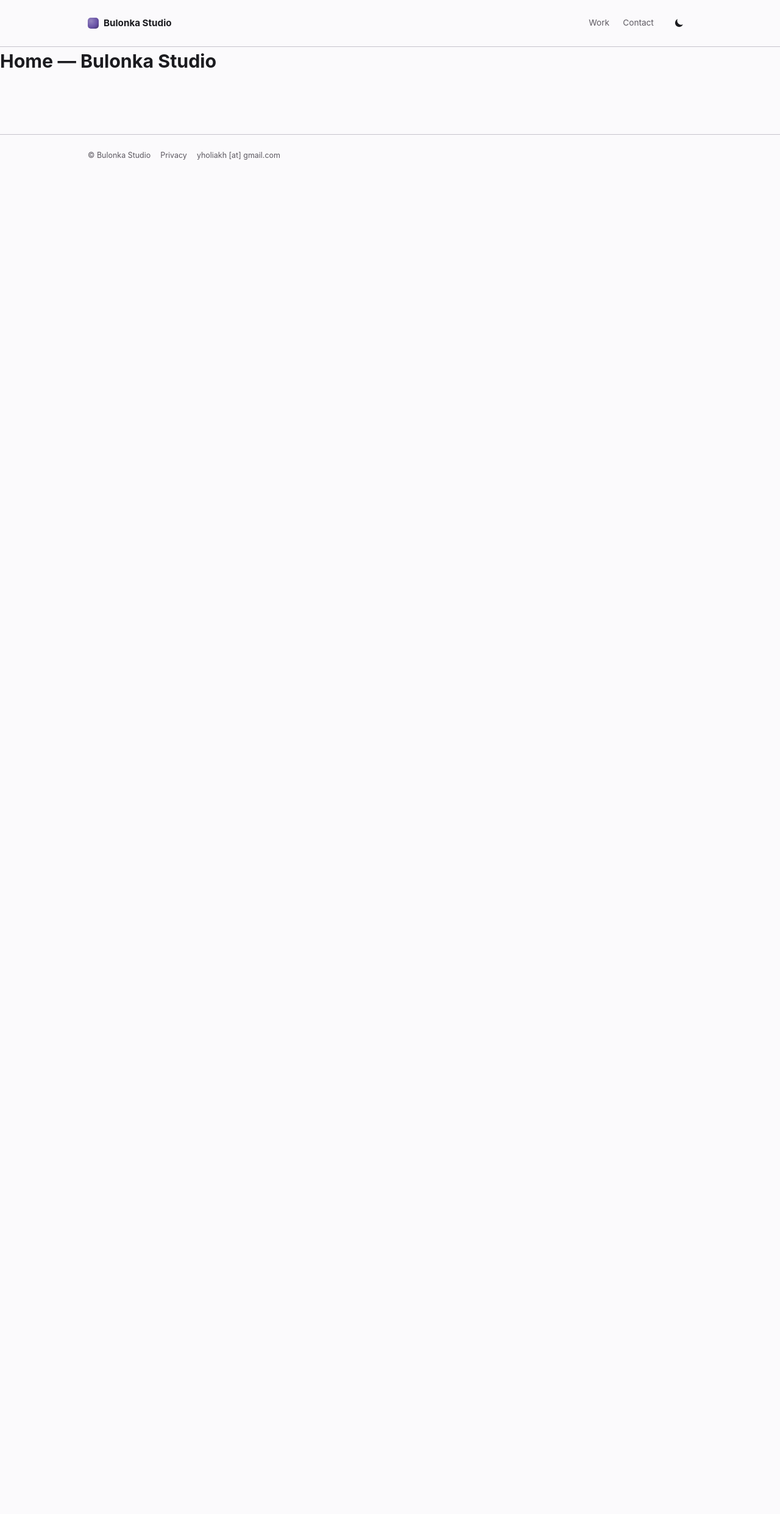
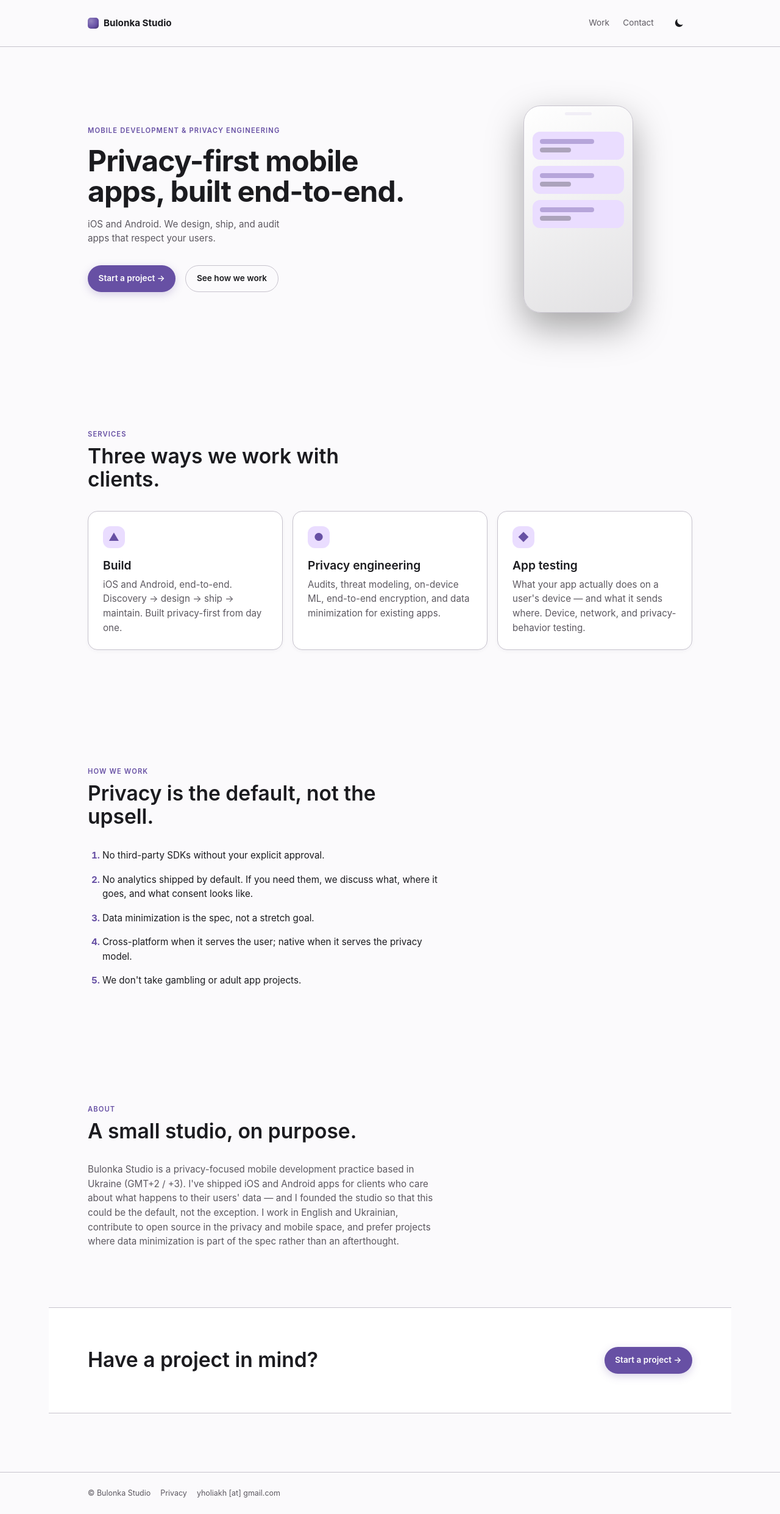
Before and after one commit to bulonka-studio/bulonka-studio.github.io, a Vue app: page / in a window 1280 px wide. Shown: the whole page at 61% size. Before the commit the page ends 800 px from the top, so only its background shows below. Built offline with nearby package versions, Linux system fonts and the light colour scheme.

Commit message:
Build Home page: hero, services, principles, about, contact CTA

```diff
--- a/src/pages/Home.vue
+++ b/src/pages/Home.vue
@@ -1,3 +1,146 @@
+<script setup>
+import Button from '../components/Button.vue';
+import ServiceCard from '../components/ServiceCard.vue';
+import PhoneMockup from '../components/PhoneMockup.vue';
+
+const services = [
+  {
+    title: 'Build',
+    glyph: '▲',
+    body: 'iOS and Android, end-to-end. Discovery → design → ship → maintain. Built privacy-first from day one.',
+  },
+  {
+    title: 'Privacy engineering',
+    glyph: '●',
+    body: 'Audits, threat modeling, on-device ML, end-to-end encryption, and data minimization for existing apps.',
+  },
+  {
+    title: 'App testing',
+    glyph: '◆',
+    body: "What your app actually does on a user's device — and what it sends where. Device, network, and privacy-behavior testing.",
+  },
+];
+
+const principles = [
+  'No third-party SDKs without your explicit approval.',
+  'No analytics shipped by default. If you need them, we discuss what, where it goes, and what consent looks like.',
+  'Data minimization is the spec, not a stretch goal.',
+  'Cross-platform when it serves the user; native when it serves the privacy model.',
+  "We don't take gambling or adult app projects.",
+];
+</script>
+
 <template>
-  <main><h1>Home — Bulonka Studio</h1></main>
+  <!-- Hero -->
+  <section class="section page hero">
+    <div class="hero-text">
+      <p class="t-label">Mobile development &amp; privacy engineering</p>
+      <h1 class="t-display hero-headline">Privacy-first mobile apps, built end-to-end.</h1>
+      <p class="t-body hero-sub">iOS and Android. We design, ship, and audit apps that respect your users.</p>
+      <div class="hero-ctas">
+        <Button variant="primary" href="/contact/">Start a project →</Button>
+        <Button variant="ghost" href="#principles">See how we work</Button>
+      </div>
+    </div>
+    <div class="hero-visual">
+      <PhoneMockup />
+    </div>
+  </section>
+
+  <!-- Services -->
+  <section class="section page" id="services">
+    <p class="t-label">Services</p>
+    <h2 class="t-h1 section-heading">Three ways we work with clients.</h2>
+    <div class="services-grid">
+      <ServiceCard v-for="s in services" :key="s.title" :title="s.title" :glyph="s.glyph">
+        {{ s.body }}
+      </ServiceCard>
+    </div>
+  </section>
+
+  <!-- Principles -->
+  <section class="section page" id="principles">
+    <p class="t-label">How we work</p>
+    <h2 class="t-h1 section-heading">Privacy is the default, not the upsell.</h2>
+    <ol class="principles">
+      <li v-for="(p, i) in principles" :key="i" class="t-body">{{ p }}</li>
+    </ol>
+  </section>
+
+  <!-- About -->
+  <section class="section page" id="about">
+    <p class="t-label">About</p>
+    <h2 class="t-h1 section-heading">A small studio, on purpose.</h2>
+    <p class="t-body about-body">
+      Bulonka Studio is a privacy-focused mobile development practice based in Ukraine
+      (GMT+2 / +3). I've shipped iOS and Android apps for clients who care about what
+      happens to their users' data — and I founded the studio so that this could be the
+      default, not the exception. I work in English and Ukrainian, contribute to open
+      source in the privacy and mobile space, and prefer projects where data minimization
+      is part of the spec rather than an afterthought.
+      <!-- TBD: founder to refine — see spec §10 item 1 -->
+    </p>
+  </section>
+
+  <!-- Contact CTA -->
+  <section class="section page contact-band">
+    <h2 class="t-h1 contact-band-text">Have a project in mind?</h2>
+    <Button variant="primary" href="/contact/">Start a project →</Button>
+  </section>
 </template>
+
+<style scoped>
+.hero {
+  display: grid;
+  grid-template-columns: 1fr;
+  gap: var(--sp-7);
+  align-items: center;
+}
+@media (min-width: 880px) {
+  .hero { grid-template-columns: 1.4fr 1fr; gap: var(--sp-8); }
+}
+.hero-text { display: flex; flex-direction: column; gap: var(--sp-3); }
+.hero-headline { max-width: 18ch; }
+.hero-sub { color: var(--on-surface-muted); max-width: 36ch; }
+.hero-ctas { display: flex; gap: var(--sp-3); flex-wrap: wrap; margin-top: var(--sp-3); }
+.hero-visual { display: flex; justify-content: center; }
+
+.section-heading { margin-top: var(--sp-2); margin-bottom: var(--sp-5); max-width: 22ch; }
+
+.services-grid {
+  display: grid;
+  grid-template-columns: 1fr;
+  gap: var(--sp-3);
+}
+@media (min-width: 720px) {
+  .services-grid { grid-template-columns: repeat(3, 1fr); }
+}
+
+.principles {
+  list-style: decimal;
+  padding-left: var(--sp-4);
+  display: flex;
+  flex-direction: column;
+  gap: var(--sp-3);
+  max-width: 60ch;
+}
+.principles li::marker { color: var(--primary); font-weight: 700; }
+
+.about-body { max-width: 60ch; color: var(--on-surface-muted); }
+
+.contact-band {
+  display: flex;
+  flex-direction: column;
+  align-items: flex-start;
+  gap: var(--sp-3);
+  padding-top: var(--sp-7);
+  padding-bottom: var(--sp-7);
+  border-top: 1px solid var(--outline);
+  border-bottom: 1px solid var(--outline);
+  background: var(--surface);
+}
+.contact-band-text { max-width: none; }
+@media (min-width: 720px) {
+  .contact-band { flex-direction: row; justify-content: space-between; align-items: center; }
+}
+</style>
```
